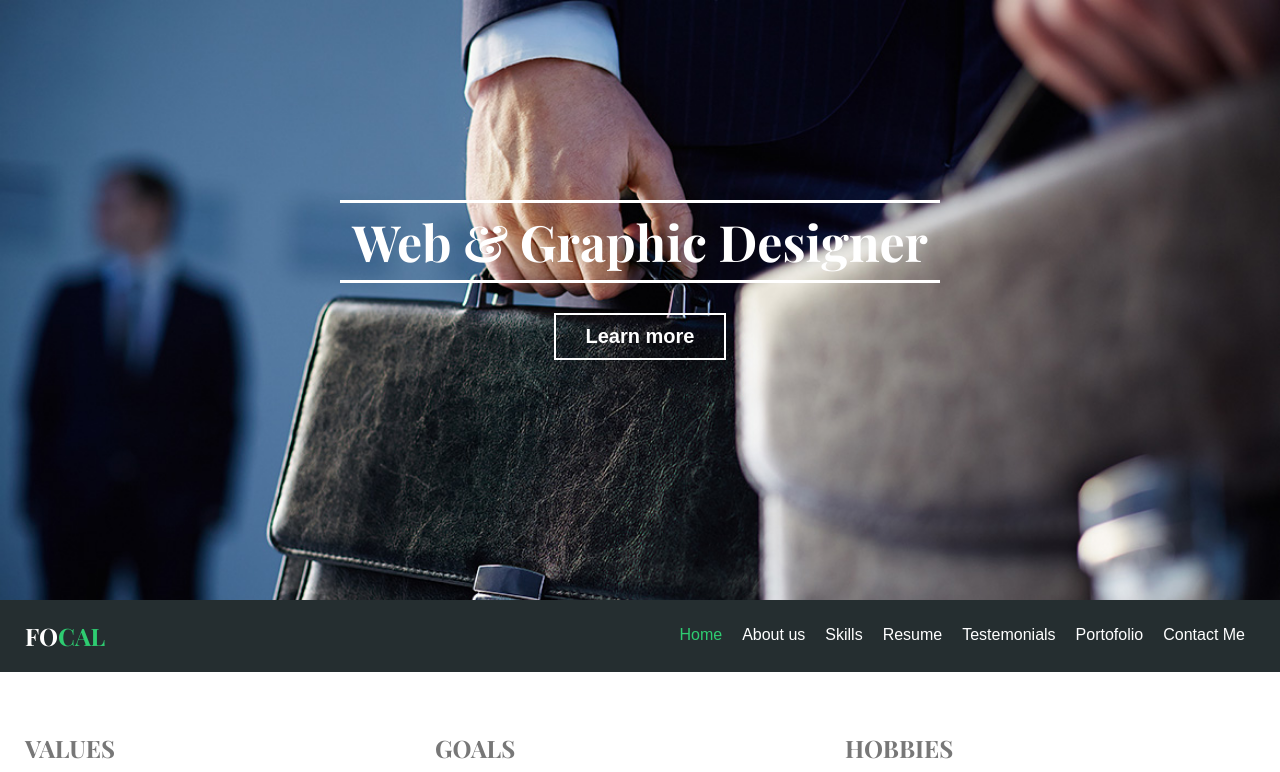
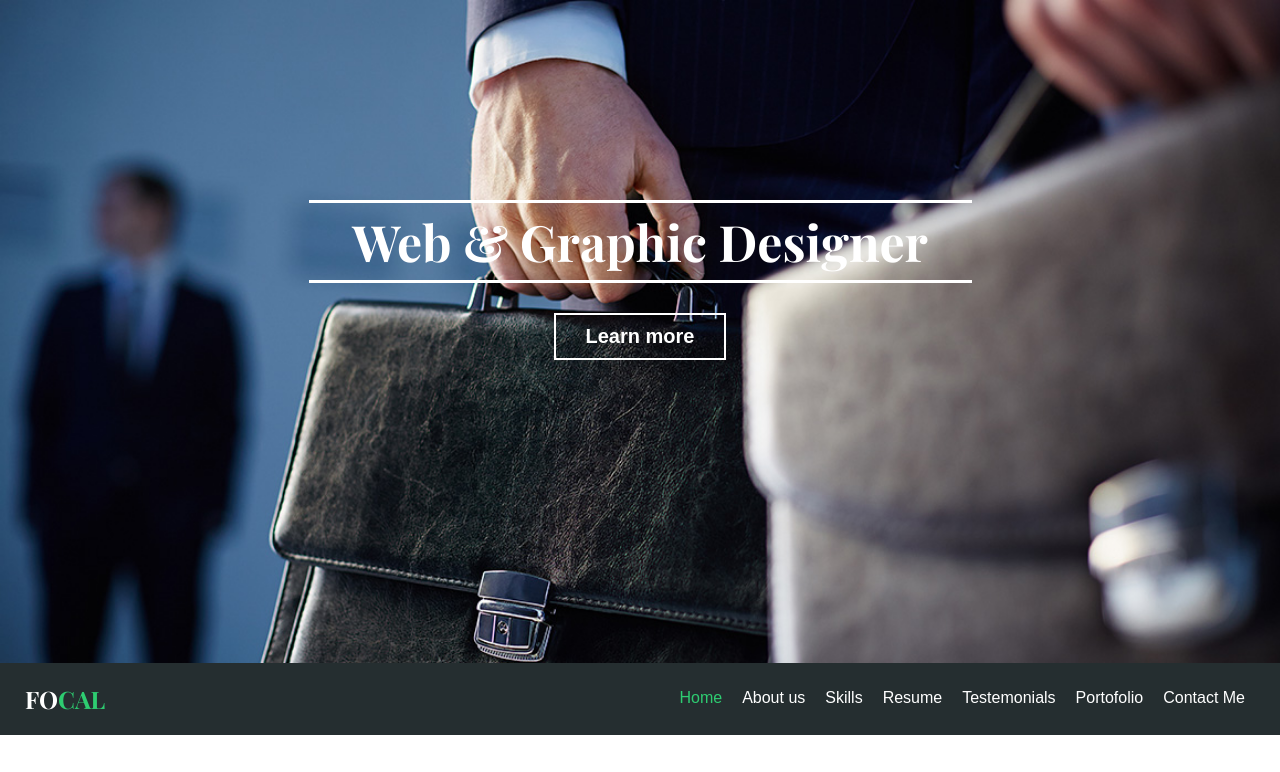
Before and after one commit to NetByBit/Template-1, a plain HTML site: page index.html in a window 1280 px wide. Shown: the top 772 px of the page. Drawn offline with nearby package versions, Linux system fonts and the light colour scheme.

Commit message:
giving header full height

```diff
--- a/css/style.css
+++ b/css/style.css
@@ -11,7 +11,7 @@
 /*Header*/
 
 .header .slider {
-    height: 600px;
+    height: 663px;
     background-color: #eee;
     background-image: url('../images/slider.jpg');
     -webkit-background-size: cover;
@@ -19,7 +19,7 @@
 }
 
 .header .slider .intro {
-    height: 600px;
+    height: 663px;
     padding-top: 200px;
     text-align: center;
     color: #fff;
@@ -27,7 +27,7 @@
 
 .header .slider .intro h2 {
     font-size: 50px;
-    width: 600px;
+    width: 663px;
     margin: 0 auto;
     padding: 5px 0;
     text-transform: capitalize;
```
Also changed, not shown: 1 other file.
